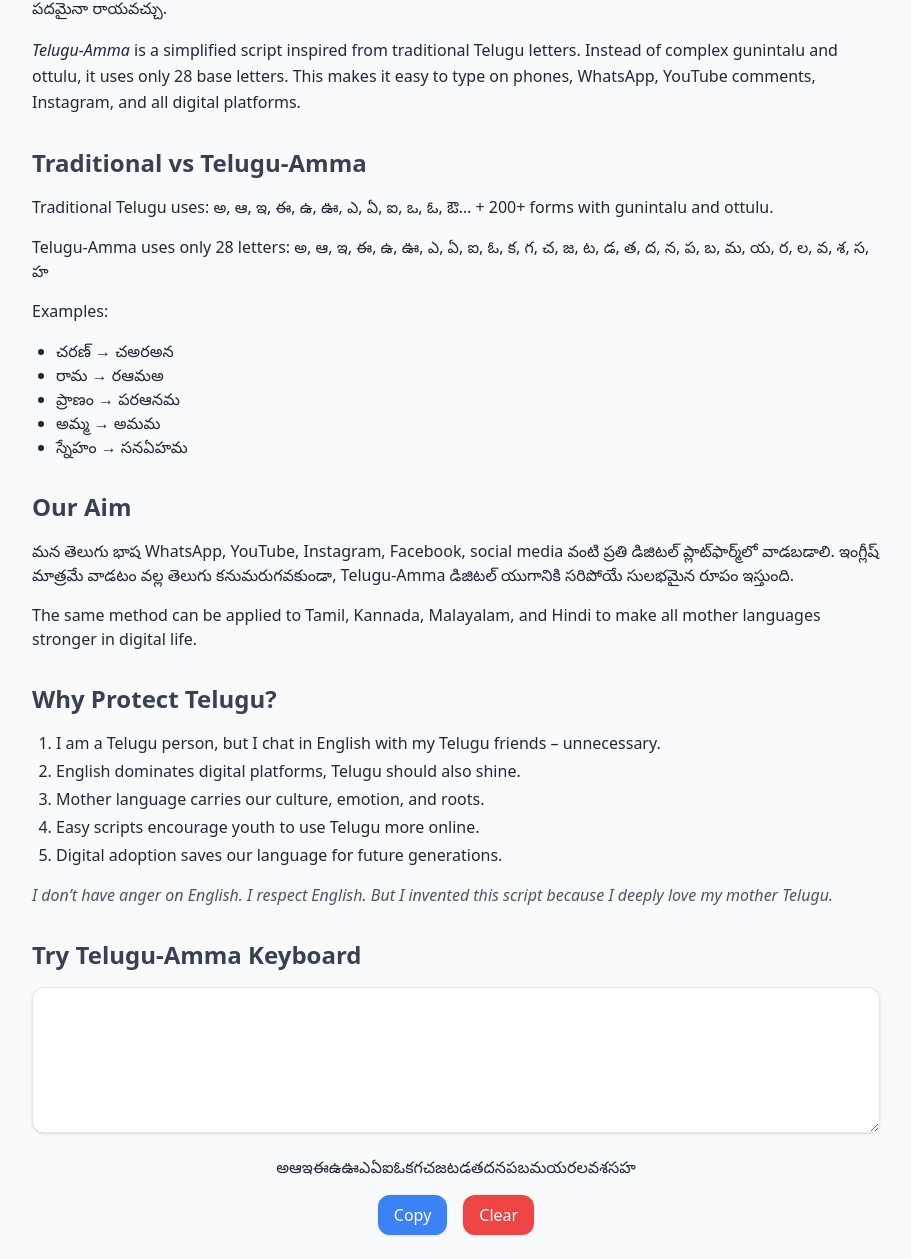
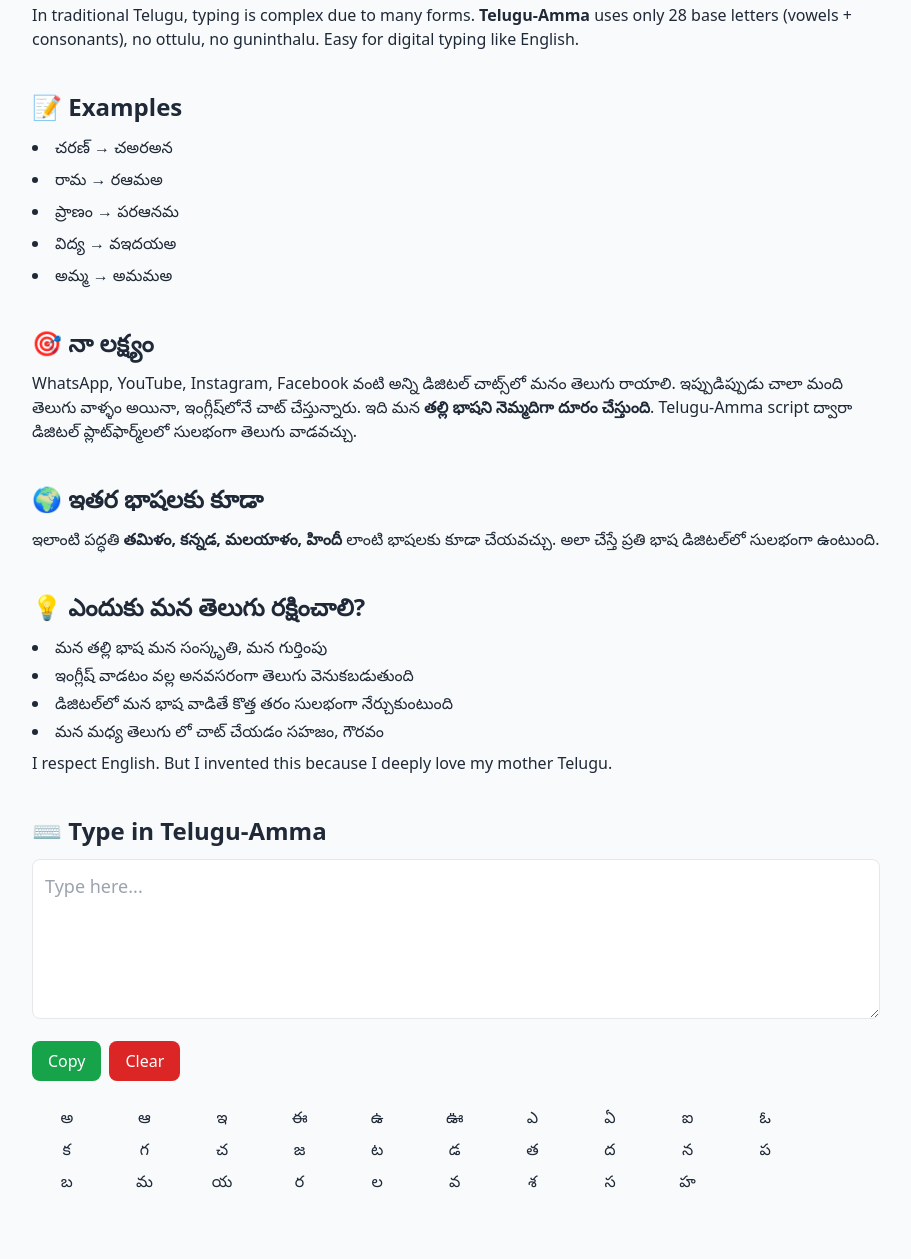
Before and after one commit to Charan731/telugu-amma, a plain HTML site: page index.html in a window 1280 px wide. Shown: the part 237-1496 px from the top of the page, without its empty margins (184-1095 px from the left). After the commit the page ends 1454 px from the top, so only its background shows below. Drawn offline with nearby package versions, Linux system fonts and the light colour scheme.

Commit message:
Update index.html

```diff
--- a/index.html
+++ b/index.html
@@ -3,119 +3,126 @@
 <head>
   <meta charset="UTF-8">
   <meta name="viewport" content="width=device-width, initial-scale=1.0">
-  <title>తెలుగు అమ్మ (Telugu-Amma Script)</title>
+  <title>తెలుగు అమ్మ - Telugu Amma Script</title>
   <script src="https://cdn.tailwindcss.com"></script>
-  <style>
-    .keyboard button {
-      @apply bg-white border rounded-xl shadow px-3 py-2 m-1 text-xl hover:bg-blue-100;
-    }
-    textarea {
-      font-size: 20px;
-    }
-  </style>
 </head>
-<body class="bg-gray-50 text-gray-800">
-  <div class="max-w-4xl mx-auto p-6 space-y-8">
-    <header class="text-center">
-      <h1 class="text-4xl font-bold text-blue-600">తెలుగు అమ్మ</h1>
-      <p class="text-lg text-gray-600 mt-2">A simplified 28-letter script for Digital Telugu</p>
-    </header>
+<body class="bg-gray-50 text-gray-800 font-sans">
+  <header class="bg-indigo-700 text-white p-6 shadow-md">
+    <h1 class="text-3xl font-bold text-center">తెలుగు అమ్మ (Telugu Amma)</h1>
+    <p class="text-center mt-2">A simplified digital script for Telugu</p>
+  </header>
 
-    <!-- About Section -->
-    <section class="space-y-4">
-      <h2 class="text-2xl font-semibold text-gray-700">About Telugu-Amma</h2>
-      <p class="leading-relaxed">
-        <strong>తెలుగు అమ్మ</strong> అనేది తెలుగు భాషను డిజిటల్ యుగంలో సులభంగా వాడటానికి సృష్టించిన కొత్త పద్ధతి.
-        మన సంప్రదాయ తెలుగు అక్షరాలు 56 కంటే ఎక్కువ ఉన్నాయి, అందులో గుణింతాలు, ఒత్తులు వంటివి typing లో కష్టం.
-        కానీ ఈ కొత్త <em>Telugu-Amma</em>లో కేవలం 28 అక్షరాలతో ఏ పదమైనా రాయవచ్చు.
-      </p>
-      <p class="leading-relaxed">
-        <em>Telugu-Amma</em> is a simplified script inspired from traditional Telugu letters.
-        Instead of complex gunintalu and ottulu, it uses only 28 base letters.
-        This makes it easy to type on phones, WhatsApp, YouTube comments, Instagram, and all digital platforms.
-      </p>
+  <main class="max-w-4xl mx-auto p-6 space-y-10">
+    <!-- About -->
+    <section>
+      <h2 class="text-2xl font-semibold mb-3">✨ తెలుగు అమ్మ అంటే ఏమిటి?</h2>
+      <p class="mb-2">సాంప్రదాయ తెలుగు లిపిలో 56+ అక్షరాలు, గుణింతాలు, ఒత్తులు ఉంటాయి. డిజిటల్ ప్రపంచంలో టైప్ చేయడం కష్టం. అందుకే నేను కొత్త పద్ధతి <strong>తెలుగు అమ్మ</strong> ని రూపొందించాను – ఇది కేవలం 28 అక్షరాలతో ఏ పదాన్నైనా రాయగలదు.</p>
+      <p>In traditional Telugu, typing is complex due to many forms. <strong>Telugu-Amma</strong> uses only 28 base letters (vowels + consonants), no ottulu, no guninthalu. Easy for digital typing like English.</p>
     </section>
 
-    <!-- Traditional vs Amma -->
-    <section class="space-y-4">
-      <h2 class="text-2xl font-semibold text-gray-700">Traditional vs Telugu-Amma</h2>
-      <p>Traditional Telugu uses: అ, ఆ, ఇ, ఈ, ఉ, ఊ, ఎ, ఏ, ఐ, ఒ, ఓ, ఔ… + 200+ forms with gunintalu and ottulu.</p>
-      <p>Telugu-Amma uses only 28 letters: అ, ఆ, ఇ, ఈ, ఉ, ఊ, ఎ, ఏ, ఐ, ఓ, క, గ, చ, జ, ట, డ, త, ద, న, ప, బ, మ, య, ర, ల, వ, శ, స, హ</p>
-      <p>Examples:</p>
-      <ul class="list-disc pl-6">
+    <!-- Examples -->
+    <section>
+      <h2 class="text-2xl font-semibold mb-3">📝 Examples</h2>
+      <ul class="list-disc list-inside space-y-2">
         <li>చరణ్ → చఅరఅన</li>
         <li>రామ → రఆమఅ</li>
         <li>ప్రాణం → పరఆనమ</li>
-        <li>అమ్మ → అమమ</li>
-        <li>స్నేహం → సనఏహమ</li>
+        <li>విద్య → వఇదయఅ</li>
+        <li>అమ్మ → అమమఅ</li>
       </ul>
     </section>
 
-    <!-- Aim Section -->
-    <section class="space-y-4">
-      <h2 class="text-2xl font-semibold text-gray-700">Our Aim</h2>
-      <p>
-        మన తెలుగు భాష WhatsApp, YouTube, Instagram, Facebook, social media వంటి
-        ప్రతి డిజిటల్ ప్లాట్‌ఫార్మ్‌లో వాడబడాలి. ఇంగ్లీష్ మాత్రమే వాడటం వల్ల తెలుగు
-        కనుమరుగవకుండా, Telugu-Amma డిజిటల్ యుగానికి సరిపోయే సులభమైన రూపం ఇస్తుంది.
-      </p>
-      <p>
-        The same method can be applied to Tamil, Kannada, Malayalam, and Hindi to make all mother languages
-        stronger in digital life.
-      </p>
+    <!-- Aim -->
+    <section>
+      <h2 class="text-2xl font-semibold mb-3">🎯 నా లక్ష్యం</h2>
+      <p>WhatsApp, YouTube, Instagram, Facebook వంటి అన్ని డిజిటల్ చాట్స్‌లో మనం తెలుగు రాయాలి. ఇప్పుడిప్పుడు చాలా మంది తెలుగు వాళ్ళం అయినా, ఇంగ్లీష్‌లోనే చాట్ చేస్తున్నారు. ఇది మన <strong>తల్లి భాషని నెమ్మదిగా దూరం చేస్తుంది</strong>. Telugu-Amma script ద్వారా డిజిటల్ ప్లాట్‌ఫార్మ్‌లలో సులభంగా తెలుగు వాడవచ్చు.</p>
     </section>
 
-    <!-- Reasons Section -->
-    <section class="space-y-4">
-      <h2 class="text-2xl font-semibold text-gray-700">Why Protect Telugu?</h2>
-      <ul class="list-decimal pl-6 space-y-1">
-        <li>I am a Telugu person, but I chat in English with my Telugu friends – unnecessary.</li>
-        <li>English dominates digital platforms, Telugu should also shine.</li>
-        <li>Mother language carries our culture, emotion, and roots.</li>
-        <li>Easy scripts encourage youth to use Telugu more online.</li>
-        <li>Digital adoption saves our language for future generations.</li>
-      </ul>
-      <p class="italic text-gray-600">
-        I don’t have anger on English. I respect English.
-        But I invented this script because I deeply love my mother Telugu.
-      </p>
+    <!-- Other languages -->
+    <section>
+      <h2 class="text-2xl font-semibold mb-3">🌍 ఇతర భాషలకు కూడా</h2>
+      <p>ఇలాంటి పద్ధతి <strong>తమిళం, కన్నడ, మలయాళం, హిందీ</strong> లాంటి భాషలకు కూడా చేయవచ్చు. అలా చేస్తే ప్రతి భాష డిజిటల్‌లో సులభంగా ఉంటుంది.</p>
     </section>
 
-    <!-- Typing Area with Keyboard -->
-    <section class="space-y-4">
-      <h2 class="text-2xl font-semibold text-gray-700">Try Telugu-Amma Keyboard</h2>
-      <textarea id="editor" rows="5" class="w-full border rounded-xl p-3 shadow"></textarea>
-      <div class="keyboard flex flex-wrap justify-center">
-        <script>
-          const letters = ["అ","ఆ","ఇ","ఈ","ఉ","ఊ","ఎ","ఏ","ఐ","ఓ","క","గ","చ","జ","ట","డ","త","ద","న","ప","బ","మ","య","ర","ల","వ","శ","స","హ"];
-          document.write(letters.map(l => `<button onclick=\"insertLetter('${l}')\">${l}</button>`).join(""));
-        </script>
+    <!-- Reasons -->
+    <section>
+      <h2 class="text-2xl font-semibold mb-3">💡 ఎందుకు మన తెలుగు రక్షించాలి?</h2>
+      <ul class="list-disc list-inside space-y-1">
+        <li>మన తల్లి భాష మన సంస్కృతి, మన గుర్తింపు</li>
+        <li>ఇంగ్లీష్ వాడటం వల్ల అనవసరంగా తెలుగు వెనుకబడుతుంది</li>
+        <li>డిజిటల్‌లో మన భాష వాడితే కొత్త తరం సులభంగా నేర్చుకుంటుంది</li>
+        <li>మన మధ్య తెలుగు లో చాట్ చేయడం సహజం, గౌరవం</li>
+      </ul>
+      <p class="mt-2">I respect English. But I invented this because I deeply love my mother Telugu.</p>
+    </section>
+
+    <!-- Typing Tool -->
+    <section>
+      <h2 class="text-2xl font-semibold mb-3">⌨️ Type in Telugu-Amma</h2>
+      <textarea id="editor" class="w-full h-40 border rounded-lg p-3 text-lg mb-4" placeholder="Type here..."></textarea>
+      <div class="flex space-x-2 mb-6">
+        <button onclick="copyText()" class="bg-green-600 text-white px-4 py-2 rounded-lg">Copy</button>
+        <button onclick="clearText()" class="bg-red-600 text-white px-4 py-2 rounded-lg">Clear</button>
       </div>
-      <div class="flex justify-center space-x-4 mt-4">
-        <button onclick="copyText()" class="bg-blue-500 text-white px-4 py-2 rounded-xl shadow">Copy</button>
-        <button onclick="clearText()" class="bg-red-500 text-white px-4 py-2 rounded-xl shadow">Clear</button>
+
+      <!-- Keyboard -->
+      <div class="grid grid-cols-10 gap-2 max-w-3xl">
+        <!-- Vowels row -->
+        <button class="key">అ</button>
+        <button class="key">ఆ</button>
+        <button class="key">ఇ</button>
+        <button class="key">ఈ</button>
+        <button class="key">ఉ</button>
+        <button class="key">ఊ</button>
+        <button class="key">ఎ</button>
+        <button class="key">ఏ</button>
+        <button class="key">ఐ</button>
+        <button class="key">ఓ</button>
+
+        <!-- Consonants row 1 -->
+        <button class="key">క</button>
+        <button class="key">గ</button>
+        <button class="key">చ</button>
+        <button class="key">జ</button>
+        <button class="key">ట</button>
+        <button class="key">డ</button>
+        <button class="key">త</button>
+        <button class="key">ద</button>
+        <button class="key">న</button>
+        <button class="key">ప</button>
+
+        <!-- Consonants row 2 -->
+        <button class="key">బ</button>
+        <button class="key">మ</button>
+        <button class="key">య</button>
+        <button class="key">ర</button>
+        <button class="key">ల</button>
+        <button class="key">వ</button>
+        <button class="key">శ</button>
+        <button class="key">స</button>
+        <button class="key">హ</button>
       </div>
     </section>
-  </div>
+  </main>
 
   <script>
-    function insertLetter(letter) {
-      const editor = document.getElementById('editor');
-      const start = editor.selectionStart;
-      const end = editor.selectionEnd;
-      editor.value = editor.value.substring(0, start) + letter + editor.value.substring(end);
-      editor.focus();
-      editor.selectionStart = editor.selectionEnd = start + letter.length;
-    }
+    document.querySelectorAll('.key').forEach(btn => {
+      btn.addEventListener('click', () => {
+        document.getElementById('editor').value += btn.textContent;
+      });
+    });
+
     function copyText() {
-      const editor = document.getElementById('editor');
-      editor.select();
+      let text = document.getElementById('editor');
+      text.select();
       document.execCommand('copy');
       alert('Copied to clipboard!');
     }
+
     function clearText() {
       document.getElementById('editor').value = '';
     }
   </script>
+
 </body>
 </html>
```
